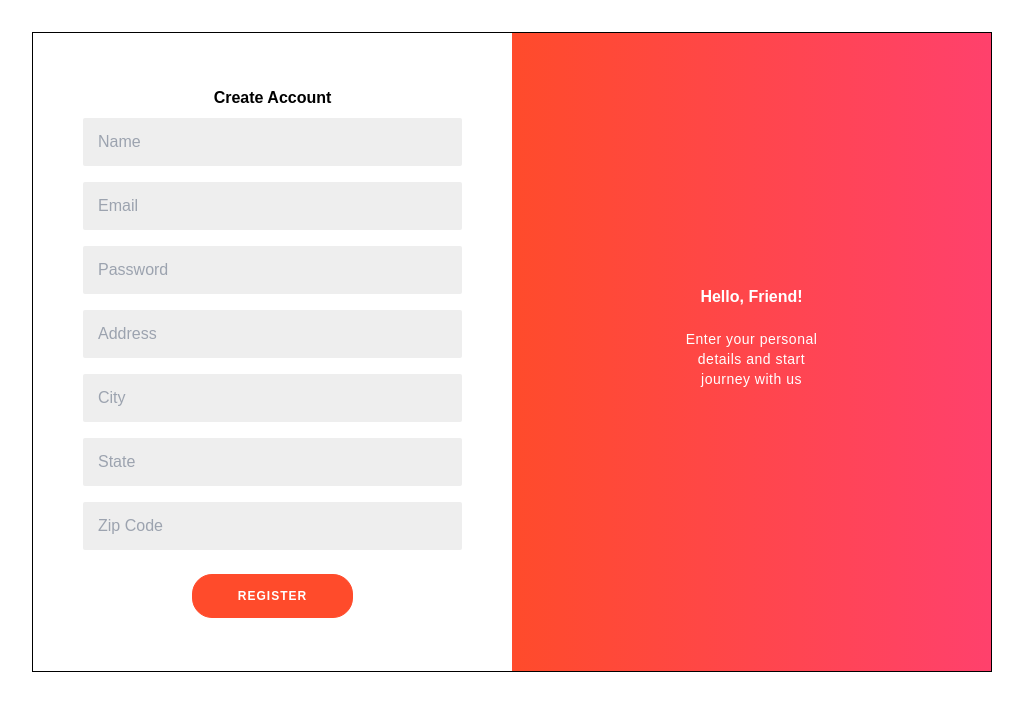
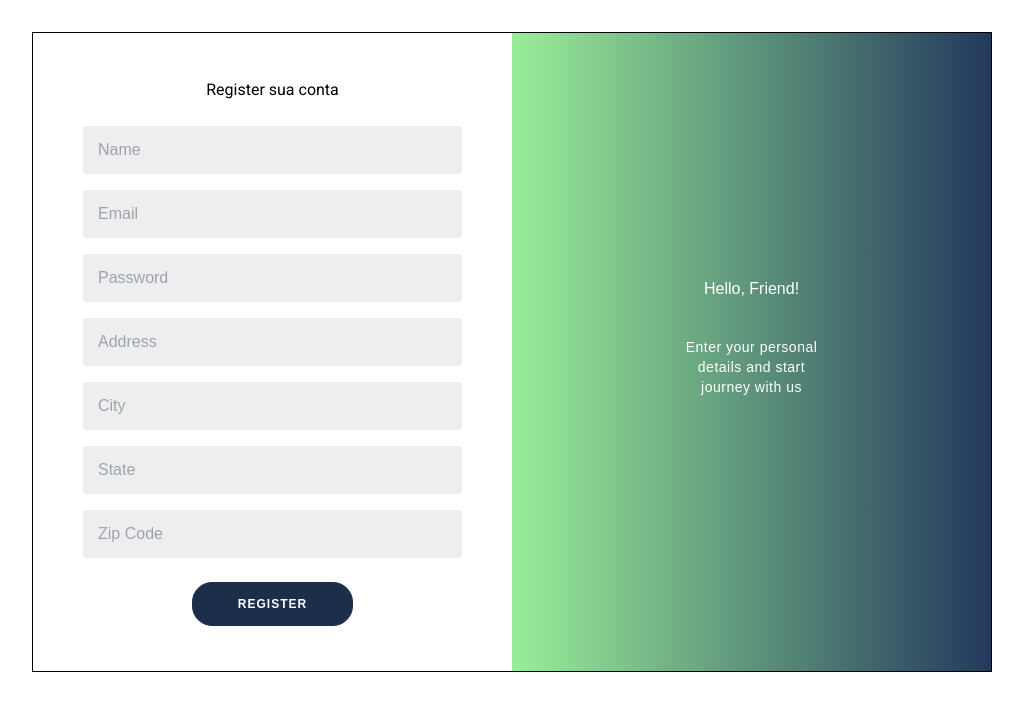
Before and after one commit to Elencio/Rede-Kukula, a React (Vite) app: page /register in a window 1280 px wide. Shown: the top 710 px of the page, without its empty margins (128-1151 px from the left). Built offline with nearby package versions, Linux system fonts and the light colour scheme.

Commit message:
Atualizando o form

```diff
--- a/src/Components/Register/index.tsx
+++ b/src/Components/Register/index.tsx
@@ -6,12 +6,8 @@ export function Register() {
     <PrincipalContainer>
       <FormContainer >
         <form action="#">
-              <h1>Create Account</h1>
-              <div className="social-container">
-                <a href="#" className="social"><i className="fab fa-facebook-f"></i></a>
-                <a href="#" className="social"><i className="fab fa-google-plus-g"></i></a>
-                <a href="#" className="social"><i className="fab fa-linkedin-in"></i></a>
-              </div>
+              <h1>Register sua conta</h1>
+
               <input type="text" placeholder="Name" required />
               <input type="email" placeholder="Email" required />
               <input type="password" placeholder="Password" required />
--- a/src/Components/Register/styles.ts
+++ b/src/Components/Register/styles.ts
@@ -9,8 +9,7 @@ export const PrincipalContainer = styled.div `
 
 
 h1 {
-	font-weight: bold;
-	margin: 0;
+	margin-bottom: 1rem;
  }
 
 h2 {
@@ -39,8 +38,8 @@ a {
 button {
 	margin-top: 1rem;
 	border-radius: 20px;
-	border: 1px solid #FF4B2B;
-	background-color: #FF4B2B;
+	border: 1px solid #1c2e4a;
+	background-color: #1c2e4a;
 	color: #FFFFFF;
 	font-size: 12px;
 	font-weight: bold;
@@ -102,6 +101,10 @@ export const FormContainer = styled.div`
 	border-left: 1px solid #000;
 	border-bottom: 1px solid #000;
 	transition: all 0.6s ease-in-out;
+
+	h1 {
+		font-family: Roboto, sans-serif;
+	}
 `
 
 export const OverlayContainer = styled.div`
@@ -119,8 +122,8 @@ export const OverlayContainer = styled.div`
 
 export const Overlay= styled.div`
 	background: #FF416C;
-	background: -webkit-linear-gradient(to right, #FF4B2B, #FF416C);
-	background: linear-gradient(to right, #FF4B2B, #FF416C);
+	background: -webkit-linear-gradient(to right, #99ee99, #23395d);
+	background: linear-gradient(to right, #99ee99, #23395d);
 	background-repeat: no-repeat;
 	background-size: cover;
 	background-position: 0 0;
```
